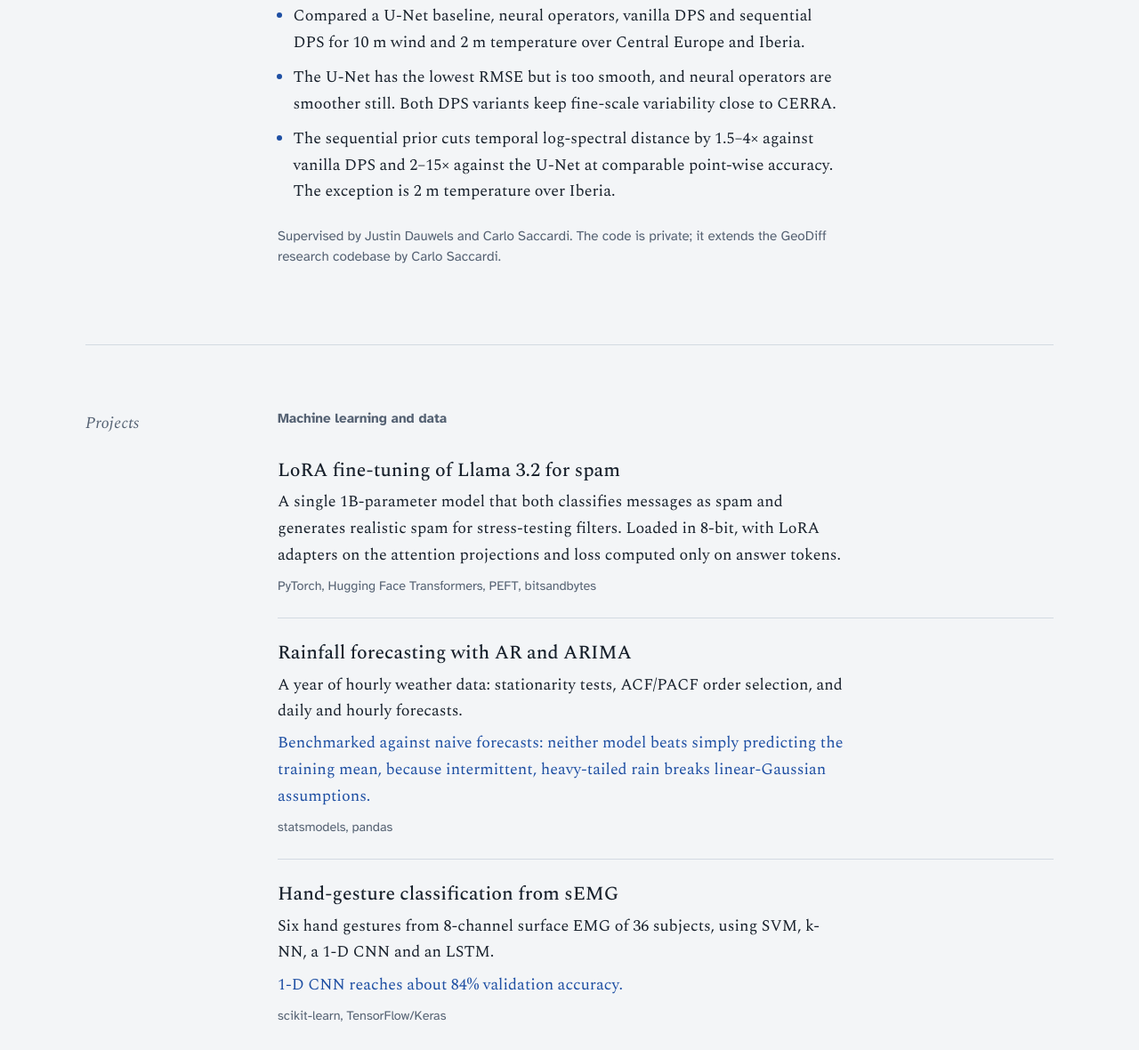
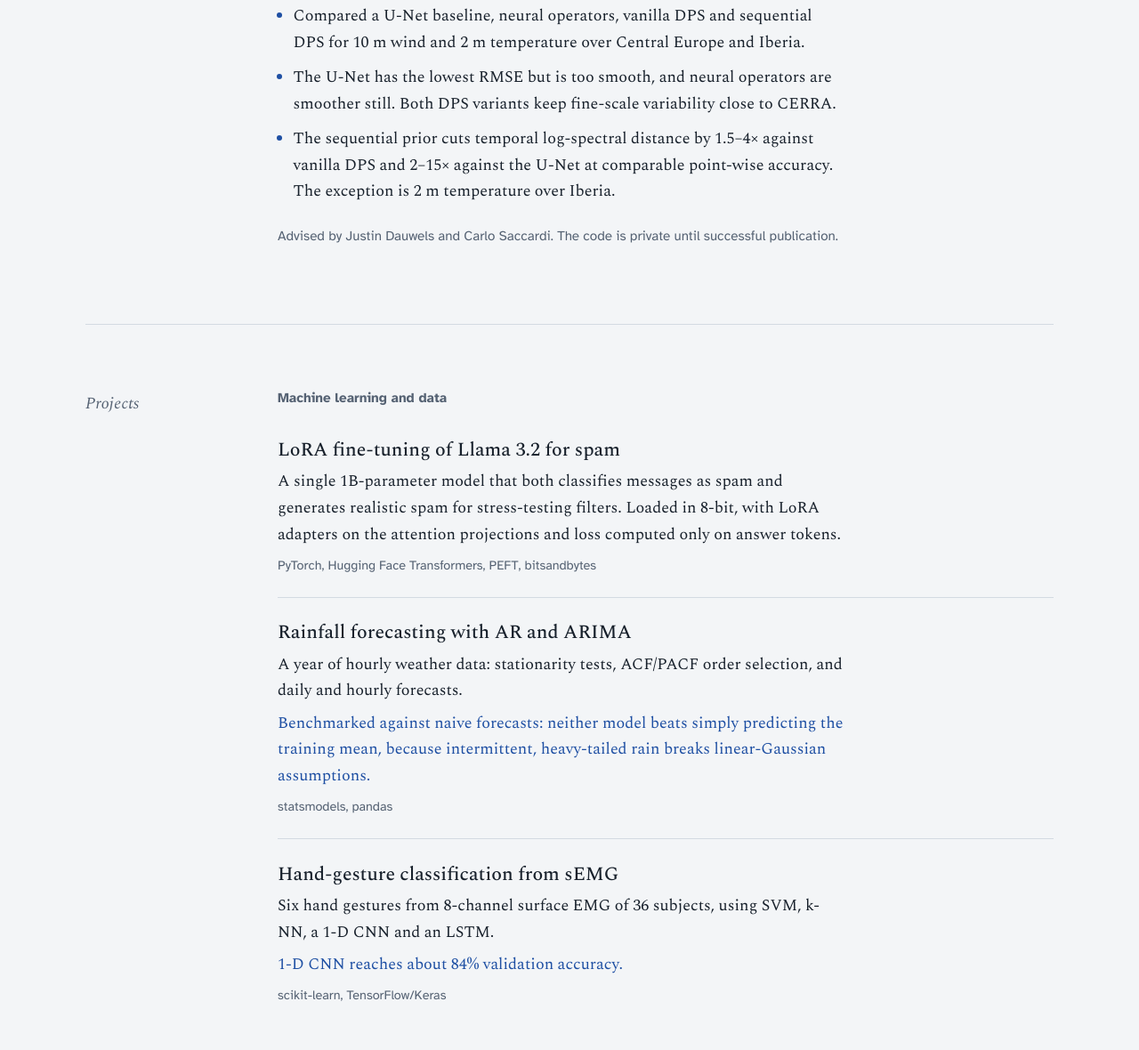
Before and after one commit to drairikar/drairikar.github.io, a plain HTML site: page index.html in a window 1280 px wide. Shown: the part 1189-2369 px from the top of the page at 89% size. Drawn offline with nearby package versions, Linux system fonts and the light colour scheme.

Commit message:
Update index.html

```diff
--- a/index.html
+++ b/index.html
@@ -166,8 +166,7 @@
           <li>The sequential prior cuts temporal log-spectral distance by 1.5–4× against vanilla DPS and 2–15×
             against the U-Net at comparable point-wise accuracy. The exception is 2 m temperature over Iberia.</li>
         </ul>
-        <p class="note">Supervised by Justin Dauwels and Carlo Saccardi. The code is private; it extends the GeoDiff
-          research codebase by Carlo Saccardi.</p>
+        <p class="note">Advised by Justin Dauwels and Carlo Saccardi. The code is private until successful publication.</p>
       </div>
     </section>
 
@@ -265,10 +264,10 @@
               <p class="result">Recovers all three change points.</p>
               <p class="tools">CVX, CVXPY, MATLAB</p>
             </div>
-            <figure>
+            <!-- <figure>
               <img src="assets/change-detection.png" alt="True and estimated AR coefficients over time; the estimates switch level at the same three instants as the truth." loading="lazy" width="1100" height="733">
               <figcaption>True vs. estimated coefficients a, b, c.</figcaption>
-            </figure>
+            </figure> -->
           </article>
 
           <article class="project">
@@ -280,10 +279,10 @@
               <p class="result">1.7% reconstruction error without noise, 10% at 20 dB SNR.</p>
               <p class="tools">MATLAB, NumPy</p>
             </div>
-            <figure>
+            <!-- <figure>
               <img src="assets/born.png" alt="Three panels: the true disc-shaped contrast, a near-perfect noiseless reconstruction, and a noisier reconstruction at 20 dB SNR." loading="lazy" width="1100" height="348">
               <figcaption>True contrast and reconstructions.</figcaption>
-            </figure>
+            </figure> -->
           </article>
 
           <article class="project">
```
